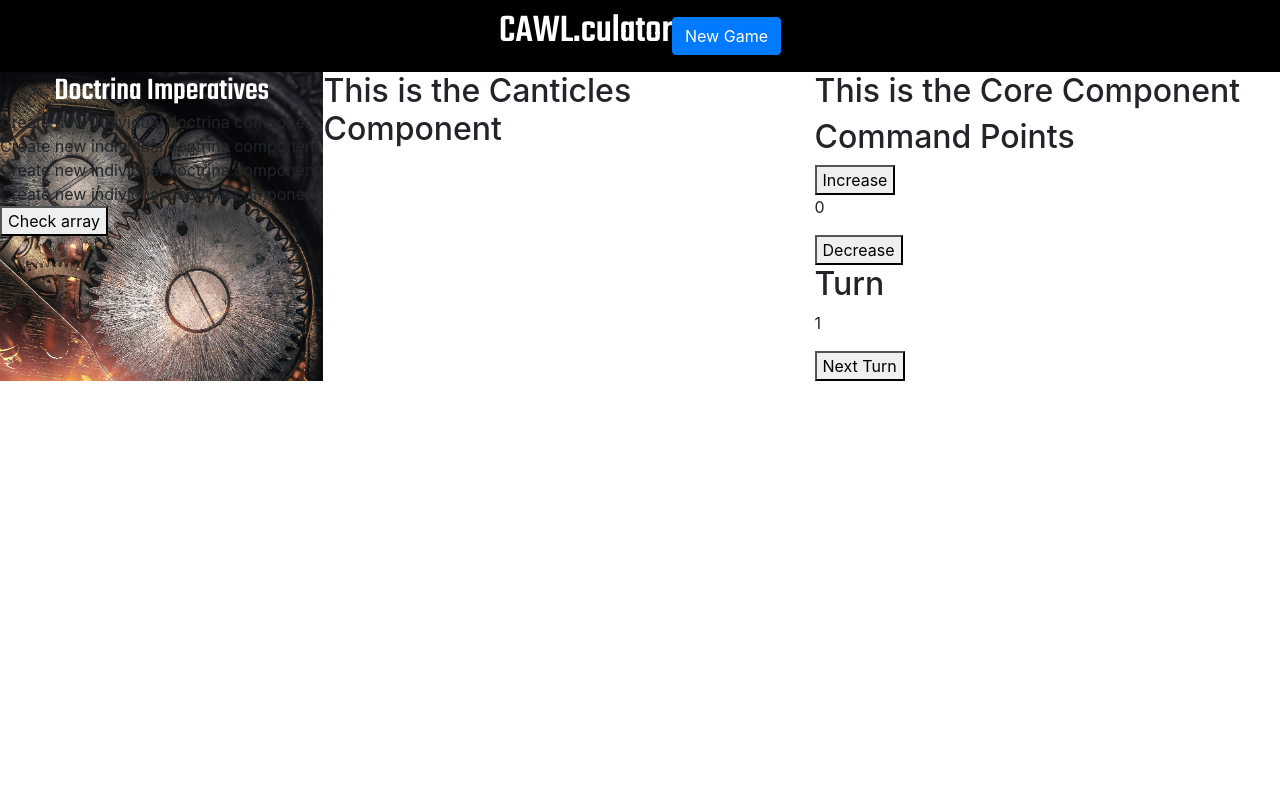
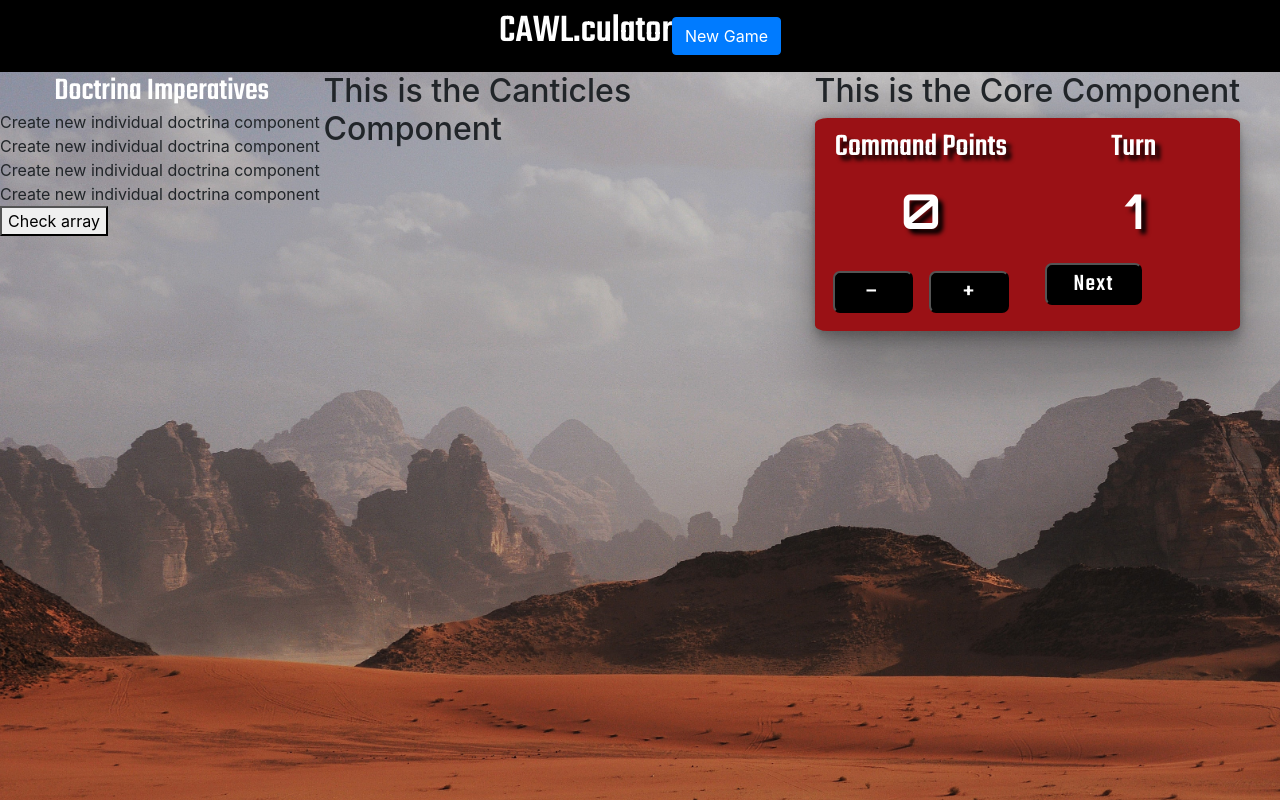
Before and after one commit to rKrenzke/AdMech-40k-App, a React (Create React App) app: page / in a window 1280 px wide. Both pictures are taken after a click on the element "Mars". Built offline with nearby package versions, Linux system fonts and the light colour scheme.

Commit message:
command point button logic tweaks and improvement

```diff
--- a/public/index.html
+++ b/public/index.html
@@ -9,8 +9,16 @@
       name="description"
       content="Web site created using create-react-app"
     />
-    <link rel="preconnect" href="https://fonts.gstatic.com">
-  <link href="https://fonts.googleapis.com/css2?family=Teko:wght@500&display=swap" rel="stylesheet">
+    <link rel="preconnect" href="https://fonts.gstatic.com" />
+    <link
+      href="https://fonts.googleapis.com/css2?family=Teko:wght@500&display=swap"
+      rel="stylesheet"
+    />
+    <link rel="preconnect" href="https://fonts.googleapis.com" />
+    <link
+      href="https://fonts.googleapis.com/css2?family=Orbitron:wght@600&display=swap"
+      rel="stylesheet"
+    />
     <link rel="manifest" href="%PUBLIC_URL%/manifest.json" />
     <!--
       Notice the use of %PUBLIC_URL% in the tags above.
--- a/src/App.css
+++ b/src/App.css
@@ -1,8 +1,10 @@
+html, body{
+  background: url(./assets/app_backdrop.jpg) no-repeat center center fixed;
+  background-size: cover;
+}
+
 .App {
   display: flex;
-  /* background-image: url(./assets/doctrina_background.jpg);
-  background-size: cover;
-  background-repeat: no-repeat; */
   width: 100%;
 }
 
--- a/src/Components/Legend/Legend.js
+++ b/src/Components/Legend/Legend.js
@@ -3,29 +3,42 @@ import styles from "./Legend.module.css";
 
 const Legend = (props) => {
   const [commandPoints, setCommandPoints] = useState(0);
+  console.log(commandPoints);
 
   const increasePointHandler = () => {
-    setCommandPoints(commandPoints + 1);
+    setCommandPoints(prevState => {
+        return prevState + 1});
   };
 
   const decreasePointHandler = () => {
-    setCommandPoints(commandPoints - 1);
+    setCommandPoints(prevState => {
+        if(prevState === 0){
+            return 0;
+        }else{
+            return prevState - 1};
+        })
   };
 
   return (
-    <div>
+    <div className={styles.box}>
       <section>
-        <h2>Command Points</h2>
-        <div>
-          <button onClick={increasePointHandler}>Increase</button>
-          <p>{commandPoints}</p>
-          <button onClick={decreasePointHandler}>Decrease</button>
+        <h2 className={styles.header}>Command Points</h2>
+        <p className={styles.number}>{commandPoints}</p>
+        <div className={styles.buttonBox}>
+          <button className={styles.button} onClick={decreasePointHandler}>
+            &#8722;
+          </button>
+          <button className={styles.button} onClick={increasePointHandler}>
+            &#43;
+          </button>
         </div>
       </section>
       <section>
-          <h2>Turn</h2>
-          <p>{props.turn}</p>
-          <button onClick={props.turnHandler}>Next Turn</button>
+        <h2 className={styles.header}>Turn</h2>
+        <p className={styles.number}>{props.turn}</p>
+        <button className={styles.button} onClick={props.turnHandler}>
+          Next
+        </button>
       </section>
     </div>
   );
--- a/src/Components/Legend/Legend.module.css
+++ b/src/Components/Legend/Legend.module.css
@@ -0,0 +1,51 @@
+.header{
+    font-family: 'Teko', sans-serif;
+    justify-content: center;
+    color: white;
+    text-shadow: 5px 5px 4px black;
+}
+
+.box{
+    display: flex;
+    flex-wrap: nowrap;
+    box-shadow: rgba(0, 0, 0, 0.25) 0px 54px 55px, rgba(0, 0, 0, 0.12) 0px -12px 30px, rgba(0, 0, 0, 0.12) 0px 4px 6px, rgba(0, 0, 0, 0.17) 0px 12px 13px, rgba(0, 0, 0, 0.09) 0px -3px 5px;
+    background-color: #9a1115;
+    border-radius: 3%;
+}
+
+.box section{
+    padding: 10px;
+    width: 50%;
+}
+
+.box button{
+    display: flex;
+    justify-content: center;
+}
+
+.box section p, .box section h2 {
+    display: flex;
+}
+
+.button{
+    border-radius: 7px;
+    background-color: black;
+    color: white;
+    width: 50%;
+    margin: .5rem;
+    font-family: 'Teko', sans-serif;
+    font-size: 1.5rem;
+    letter-spacing: .08rem;
+}
+
+.buttonBox{
+    display: flex;
+}
+
+.number{
+    justify-content: center;
+    font-size: 3rem;
+    font-family: 'Orbitron', sans-serif;
+    color: white;
+    text-shadow: 5px 5px 4px black;
+}
--- a/src/Styles/Doctrina.css
+++ b/src/Styles/Doctrina.css
@@ -7,7 +7,7 @@
 }
 
 .main{
-    background-image: url(../assets/doctrina_background.jpg);
+    /* background-image: url(../assets/doctrina_background.jpg); */
     background-size: cover;
     width: 40%;
 }
```
Also changed, not shown: src/assets/app_backdrop.jpg (added).
